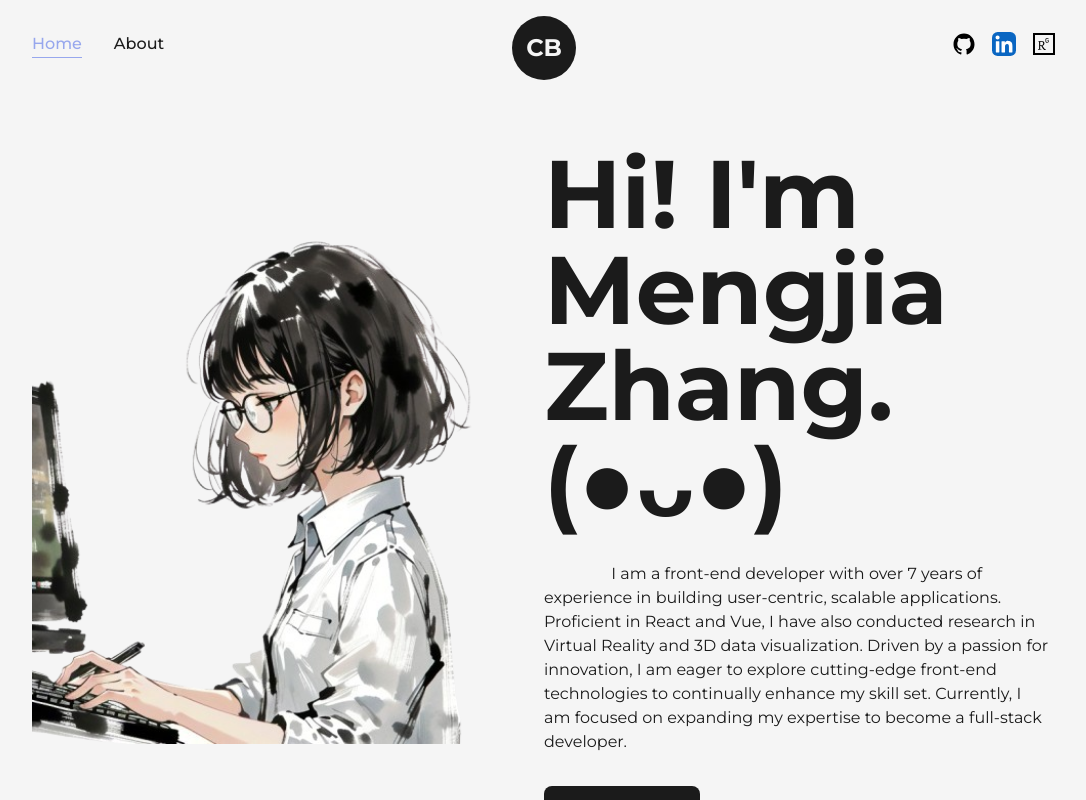
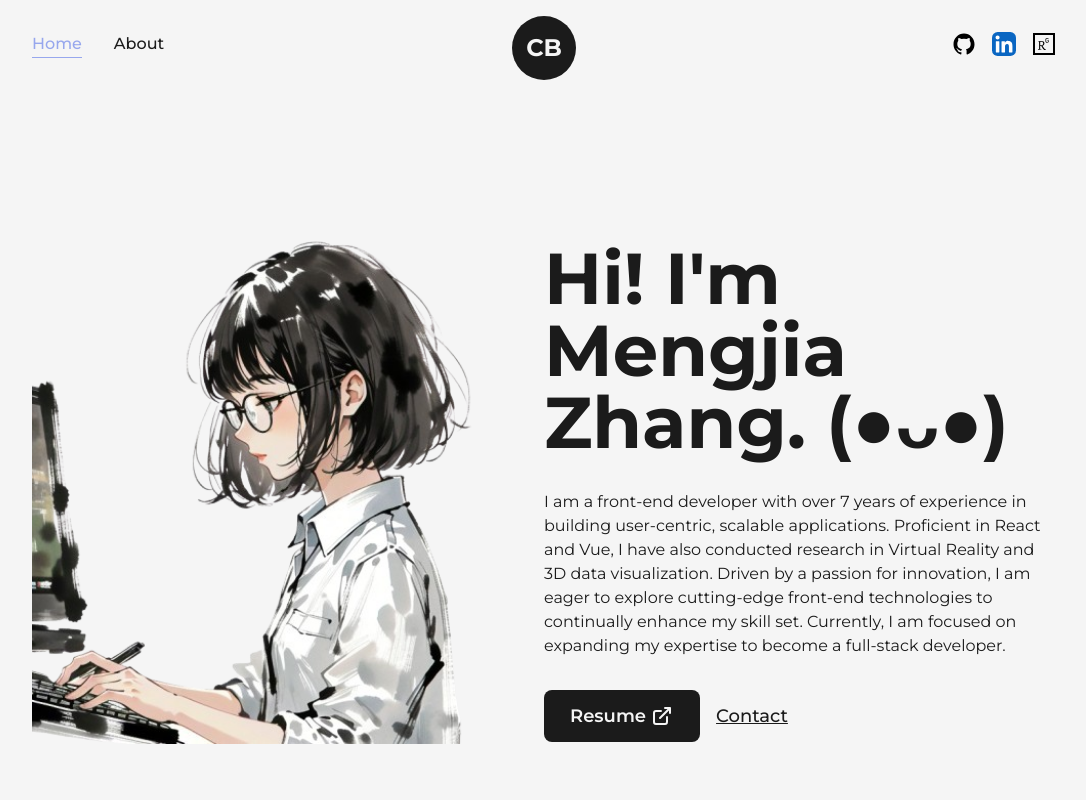
Before and after one commit to ShirleyZmj/portfolio-website, a Next.js app: page / in a window 1280 px wide. Shown: the top 800 px of the page, without its empty margins (96-1182 px from the left). Built offline with nearby package versions, Linux system fonts and the light colour scheme.

Commit message:
update: modify the text

```diff
--- a/src/pages/index.js
+++ b/src/pages/index.js
@@ -34,13 +34,12 @@ export default function Home() {
             </div>
             <div className="w-1/2 flex flex-col items-center self-center lg:w-full lg:text-center">
               <AnimatedText
-                className="text-6xl text-left xl:text-5xl lg:text-center lg:text-6xl md:text-5xl sm:text-3xl xs:text-3xl"
+                className="text-6xl text-left 2xl:text-7xl xl:text-4xl lg:text-center lg:text-6xl md:text-5xl sm:text-3xl xs:text-3xl"
                 text="Hi! I'm Mengjia Zhang. (●ᴗ●)"
               />
               <AnimatedParagraph
                 className="my-4 text-base md:text-sm sm:text-xs sm:my-1"
-                text="
-                I am a front-end developer with over 7 years of experience in building user-centric, scalable applications. Proficient in React and Vue, I have also conducted research in Virtual Reality and 3D data visualization. Driven by a passion for innovation, I am eager to explore cutting-edge front-end technologies to continually enhance my skill set. Currently, I am focused on expanding my expertise to become a full-stack developer."
+                text="I am a front-end developer with over 7 years of experience in building user-centric, scalable applications. Proficient in React and Vue, I have also conducted research in Virtual Reality and 3D data visualization. Driven by a passion for innovation, I am eager to explore cutting-edge front-end technologies to continually enhance my skill set. Currently, I am focused on expanding my expertise to become a full-stack developer."
               />
               <div className="flex items-center self-start mt-2 lg:self-center">
                 <Link
```
